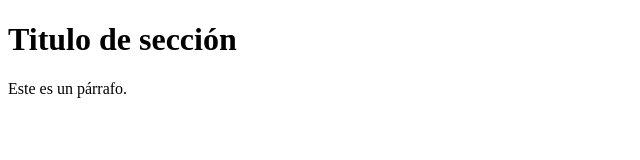
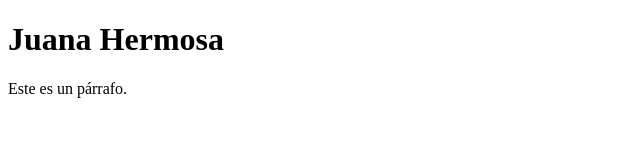
Before and after one commit to jujaramillori/juana_html, a plain HTML site: page index.html in a window 1280 px wide. Shown: the whole page, without its empty margins (0-640 px from the left). Drawn offline with Linux system fonts and the light colour scheme.

Commit message:
Update index.html

```diff
--- a/index.html
+++ b/index.html
@@ -7,7 +7,7 @@
   </head>
   <body>
     <div>
-        <h1>Titulo de sección</h1>
+        <h1>Juana Hermosa</h1>
         <p>Este es un párrafo.</p>
     </div>
   </body>
```
